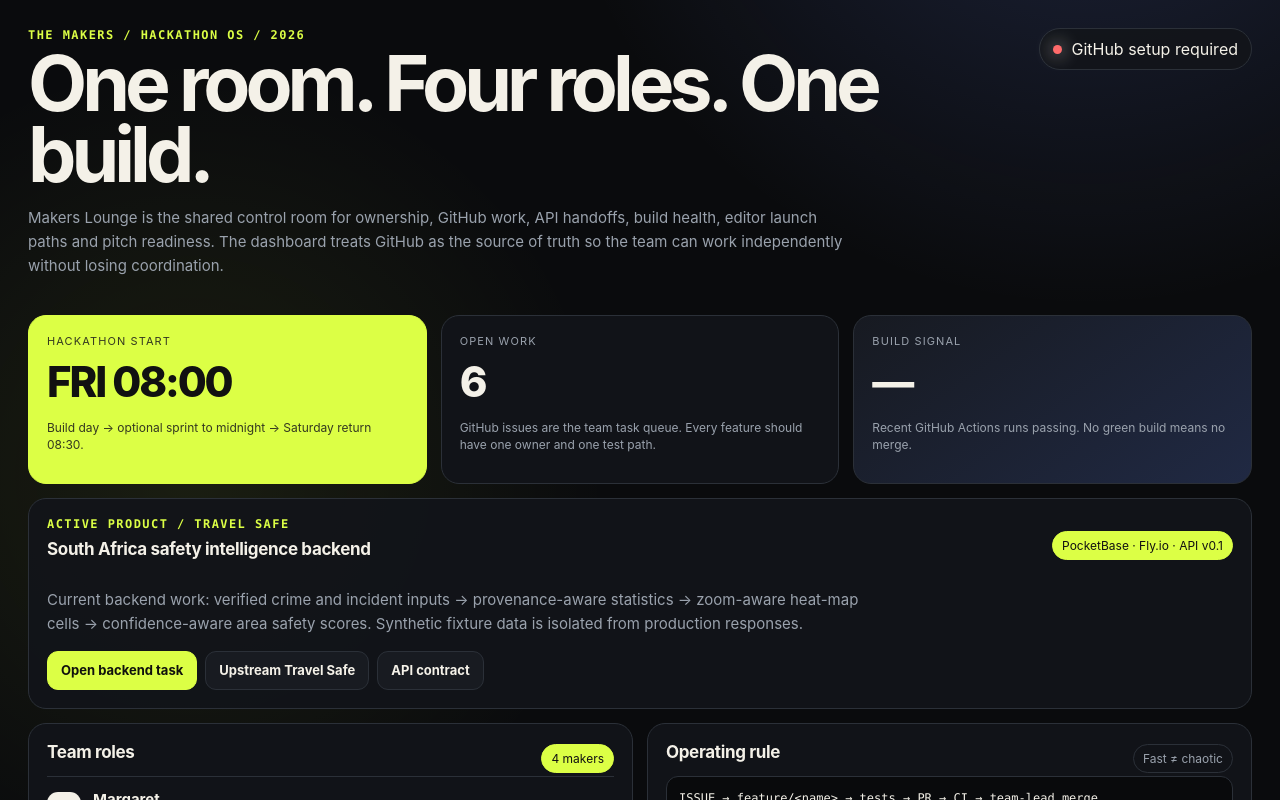
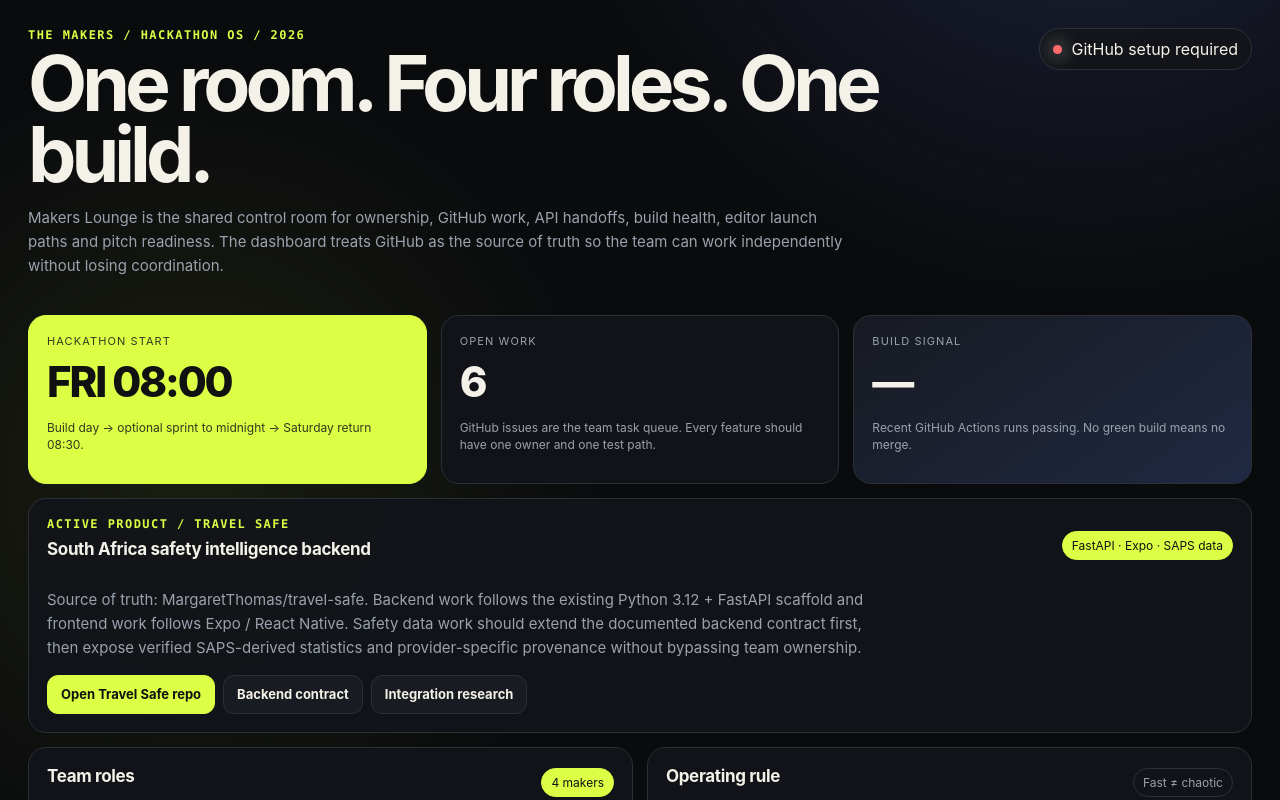
Before and after one commit to SXNGE4444/MAKERS-LOUNGE-, a Next.js app: page / in a window 1280 px wide. Shown: the top 800 px of the page. Built offline with nearby package versions, Linux system fonts and the light colour scheme.

Commit message:
fix: sync Maker Lounge with Travel Safe repo roles

```diff
--- a/app/page.tsx
+++ b/app/page.tsx
@@ -9,10 +9,10 @@ type BoardItem = {
 };
 
 const team = [
-  { initials: "MT", name: "Margaret", role: "Team Lead", focus: "Tickets · merge gate · repo coordination" },
-  { initials: "ZO", name: "Zoe", role: "Backend Lead", focus: "Python · API · database · contracts" },
-  { initials: "SE", name: "Seni", role: "Frontend Lead", focus: "React / React Native · integration · UX" },
-  { initials: "LS", name: "Lathithaa", role: "Full-stack + Presenter", focus: "Backend support · demo · pitch · slides" }
+  { initials: "MT", name: "Margaret", role: "Team Lead + Frontend", focus: "Repo ownership · frontend delivery · merge coordination" },
+  { initials: "LS", name: "Lathithaa", role: "Backend Lead", focus: "FastAPI · data contracts · backend integration" },
+  { initials: "ZO", name: "Zoe", role: "Backend + Pitch", focus: "Backend features · API endpoints · pitch lead" },
+  { initials: "SI", name: "Sibongiseni", role: "Frontend Lead", focus: "Expo / React Native · screens · client integration" }
 ];
 
 const prepTasks: BoardItem[] = [
@@ -103,17 +103,18 @@ export default async function Home() {
               <div className="eyebrow">Active product / Travel Safe</div>
               <h2 style={{ marginTop: 7 }}>South Africa safety intelligence backend</h2>
             </div>
-            <span className="pill signal">PocketBase · Fly.io · API v0.1</span>
+            <span className="pill signal">FastAPI · Expo · SAPS data</span>
           </div>
           <p className="sub">
-            Current backend work: verified crime and incident inputs → provenance-aware statistics →
-            zoom-aware heat-map cells → confidence-aware area safety scores. Synthetic fixture data
-            is isolated from production responses.
+            Source of truth: MargaretThomas/travel-safe. Backend work follows the existing Python 3.12
+            + FastAPI scaffold and frontend work follows Expo / React Native. Safety data work should
+            extend the documented backend contract first, then expose verified SAPS-derived statistics
+            and provider-specific provenance without bypassing team ownership.
           </p>
           <div className="actions">
-            <a className="btn primary" href={`${repoUrl}/issues/1`} target="_blank">Open backend task</a>
-            <a className="btn" href={travelSafeRepoUrl} target="_blank">Upstream Travel Safe</a>
-            <a className="btn" href={`${repoUrl}/blob/feature/travel-safe-safety-api/contracts/safety-api.openapi.yaml`} target="_blank">API contract</a>
+            <a className="btn primary" href={travelSafeRepoUrl} target="_blank">Open Travel Safe repo</a>
+            <a className="btn" href={`${travelSafeRepoUrl}/blob/main/backend/docs/architecture.md`} target="_blank">Backend contract</a>
+            <a className="btn" href={`${repoUrl}/issues/1`} target="_blank">Integration research</a>
           </div>
         </article>
 
```
